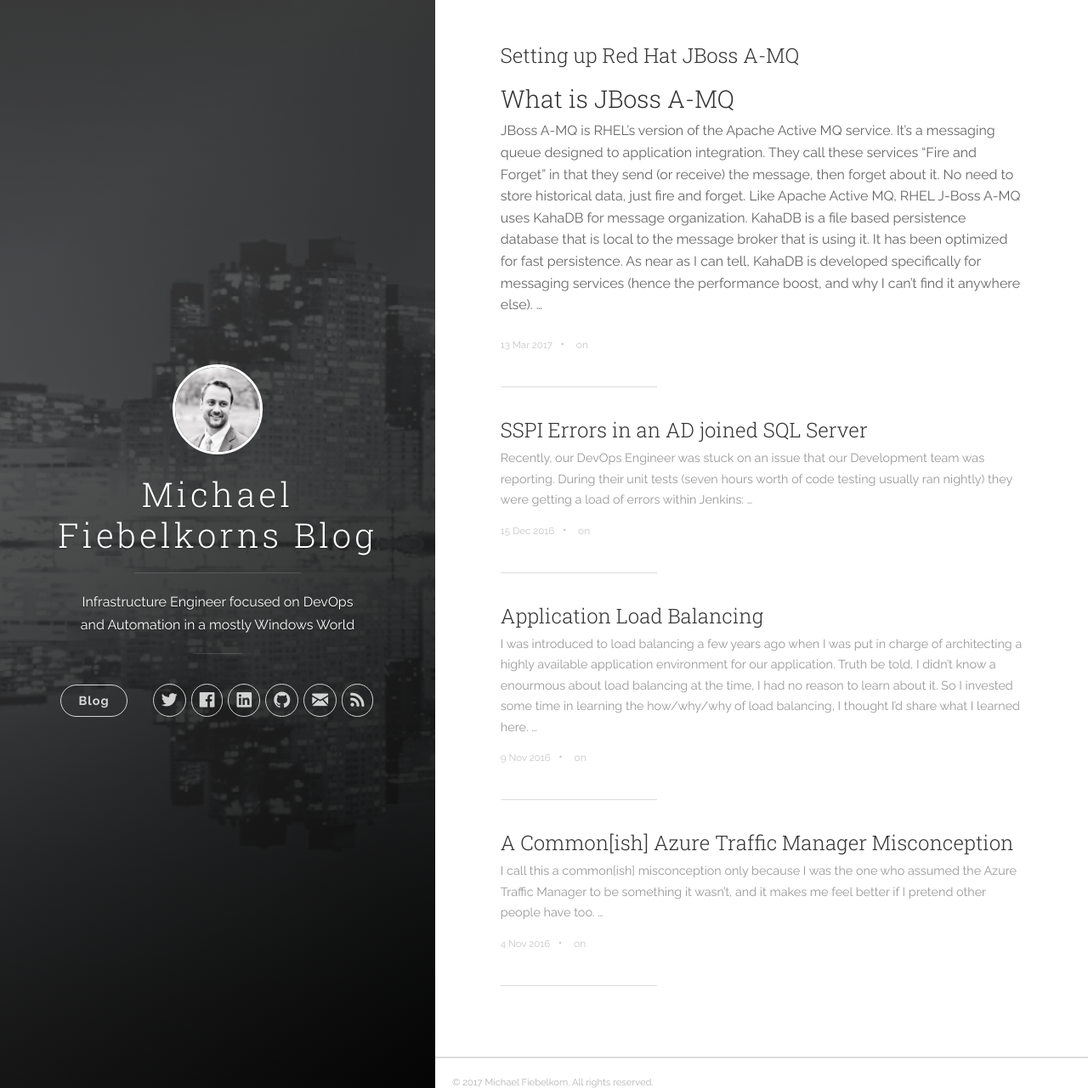
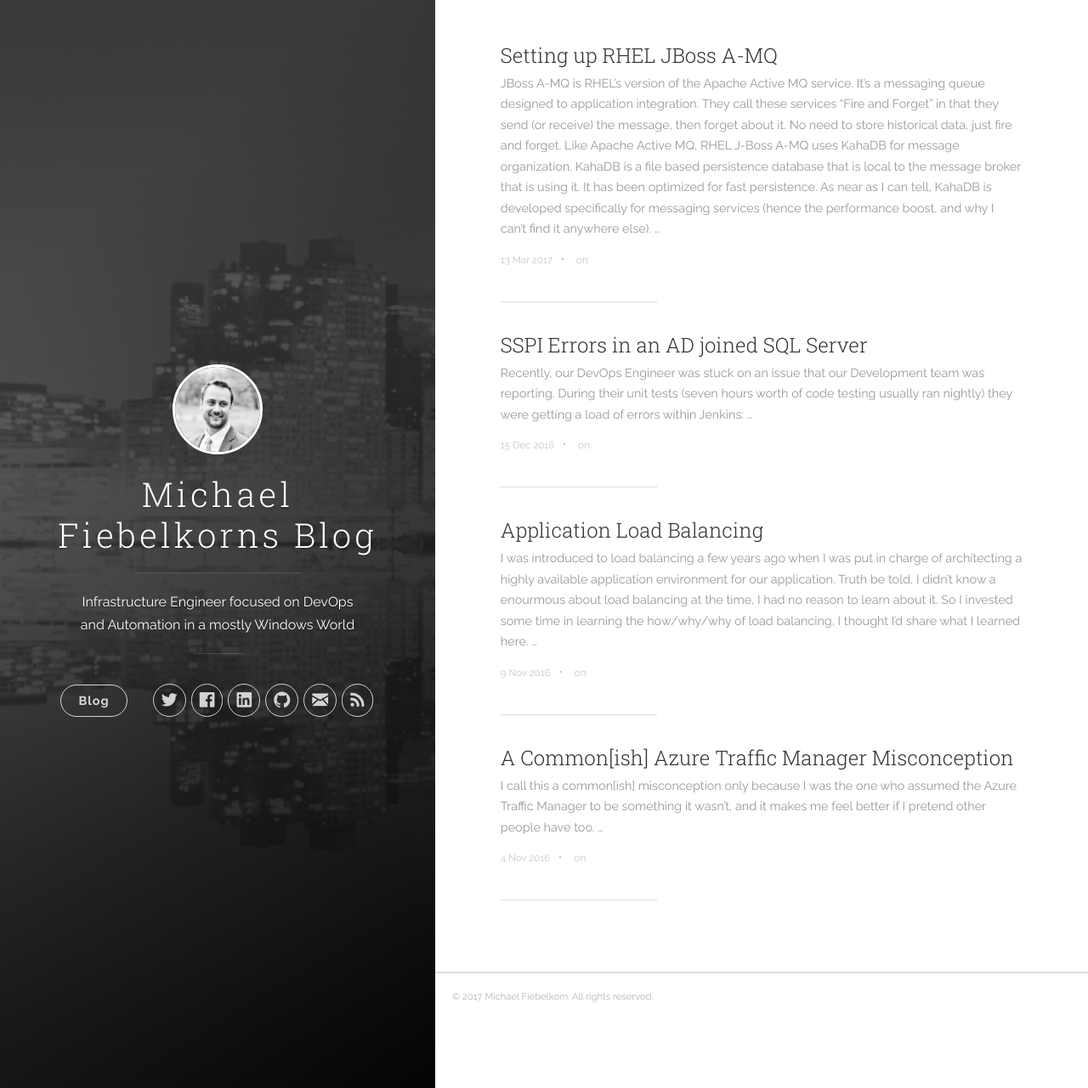
Before and after one commit to mfiebelkorn/mfiebelkorn.github.io, a Jekyll site: the page built from index.html, in a window 1280 px wide and 1281 px high. Shown: the whole window at 85% size. Built offline with Jekyll 4.4.1, drawn with Linux system fonts in a browser that asks for light colours; nearby versions of some CDN libraries; the list of posts is cut into pages by our own code.

Commit message:
Update 2017-03-13-Setting-up-Red-Hat-Jboss-AMQ.md

```diff
--- a/_posts/2017-03-13-Setting-up-Red-Hat-Jboss-AMQ.md
+++ b/_posts/2017-03-13-Setting-up-Red-Hat-Jboss-AMQ.md
@@ -1,12 +1,11 @@
 ---
 layout: post
-title:  "Setting up Red Hat JBoss A-MQ"
+title:  "Setting up RHEL JBoss A-MQ"
 date:   2017-03-13 09:53:00
 comments: false
 modified: 2017-03-13
 ---
 
-### What is JBoss A-MQ
 JBoss A-MQ is RHEL's version of the Apache Active MQ service. It's a messaging queue designed to application integration. They call these services "Fire and Forget" in that they send (or receive) the message, then forget about it. No need to store historical data, just fire and forget. Like Apache Active MQ, RHEL J-Boss A-MQ uses KahaDB for message organization. KahaDB is a file based persistence database that is local to the message broker that is using it. It has been optimized for fast persistence. As near as I can tell, KahaDB is developed specifically for messaging services (hence the performance boost, and why I can't find it anywhere else).
 
 ### Underlying Drive Configuration
```
